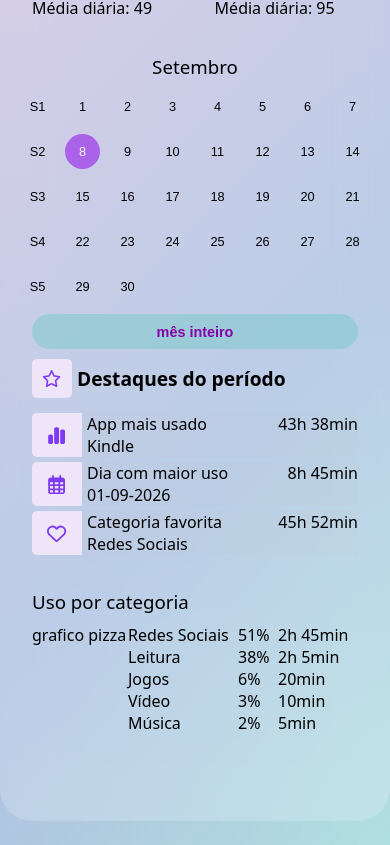
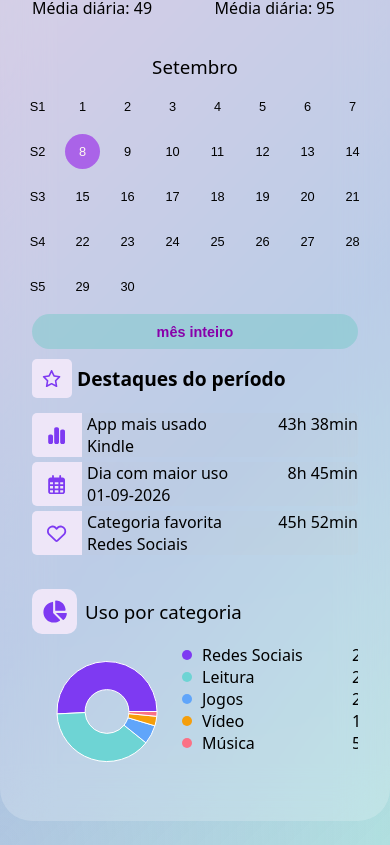
Before and after one commit to becsnr/screen-insights, a React (Vite) app in the folder screen-insights/: page / in a window 390 px wide. Shown: the part 467-1312 px from the top of the page. Built offline with nearby package versions, Linux system fonts and the light colour scheme.

Commit message:
gráfico e css

```diff
--- a/screen-insights/src/components/Categoria.jsx
+++ b/screen-insights/src/components/Categoria.jsx
@@ -1,23 +1,39 @@
 import styles from './Categoria.module.css';
+
+import { FaChartPie } from "react-icons/fa6";
 
 import { getCategory } from '../utils/getCategory';
 import { formatMinutes } from '../utils/formatMinutes';
+import Grafico from './Grafico';
 
 function Categoria({ data }) {
     const categorias = getCategory(data);
 
+    const COLORS = [
+        "#7E3AF2",
+        "#6ED4D4",
+        "#60A5FA",
+        "#F59E0B",
+        "#FB7185"
+    ];
+
     return (
         <div className={styles.card}>
-            <h3>Uso por categoria</h3>
+            <div className={styles.titulo}>
+                <FaChartPie />
+                <h3>Uso por categoria</h3>
+            </div>
 
             <div className={styles.container}>
                 <div className={styles.grafico}>
-                    grafico pizza
+                    <Grafico data={categorias} />
                 </div>
 
                 <div className={styles.categorias}>
-                    {categorias.map(item => (
+                    {categorias.map((item, index) => (
                         <div key={item.category} className={styles.item}>
+                            <span className={styles.bolinha} style={{backgroundColor: COLORS[index]}}/>
+
                             <p className={styles.category}>{item.category}</p>
 
                             <p className={styles.percentage}>{item.percentage}%</p>
--- a/screen-insights/src/components/Categoria.module.css
+++ b/screen-insights/src/components/Categoria.module.css
@@ -5,18 +5,57 @@
 
     width: 100%;
     height: 300px;
+
+    overflow: hidden;
+}
+
+.titulo {
+    display: flex;
+    flex-direction: row;
+    align-items: center;
+    gap: 8px;
+}
+
+.titulo svg {
+    background: #eee6f8;
+    border-radius: 10px;
+
+    padding: 10px;
+    width: 45px;
+    height: 45px;
+
+    color: #7e3af2;
 }
 
 .container {
     display: flex;
     flex-direction: row;
     justify-content: space-between;
+    /* align-items: center; */
+}
+
+.grafico {
+    margin: 0;
+    width: 270px;
+    height: 240px;
+    flex-shrink: 0;
 }
 
 .item {
     display: grid;
-    grid-template-columns: 180px 60px 80px;
+    grid-template-columns: 20px 180px 60px 80px;
     align-items: center;
+    /* gap: 5px; */
+
+    font-size: 1.1rem;
+    line-height: 2.5rem;
+}
+
+.bolinha {
+    width: 12px;
+    height: 12px;
+    border-radius: 50%;
+    display: inline-block;
 }
 
 /* MOBILE */
@@ -26,7 +65,25 @@
         height: 200px;
     }
 
+    .grafico {
+        width: 150px;
+        height: 135px;
+        margin-left: 0;
+    }
+
     .item {
-        grid-template-columns: 110px 40px 80px;
+        grid-template-columns: 20px 150px 80px;
+
+        font-size: 1rem;
+        line-height: normal;
+    }
+
+    .bolinha {
+        width: 10px;
+        height: 10px;
+    }
+
+    .percentage {
+        display: none;
     }
 }
```
